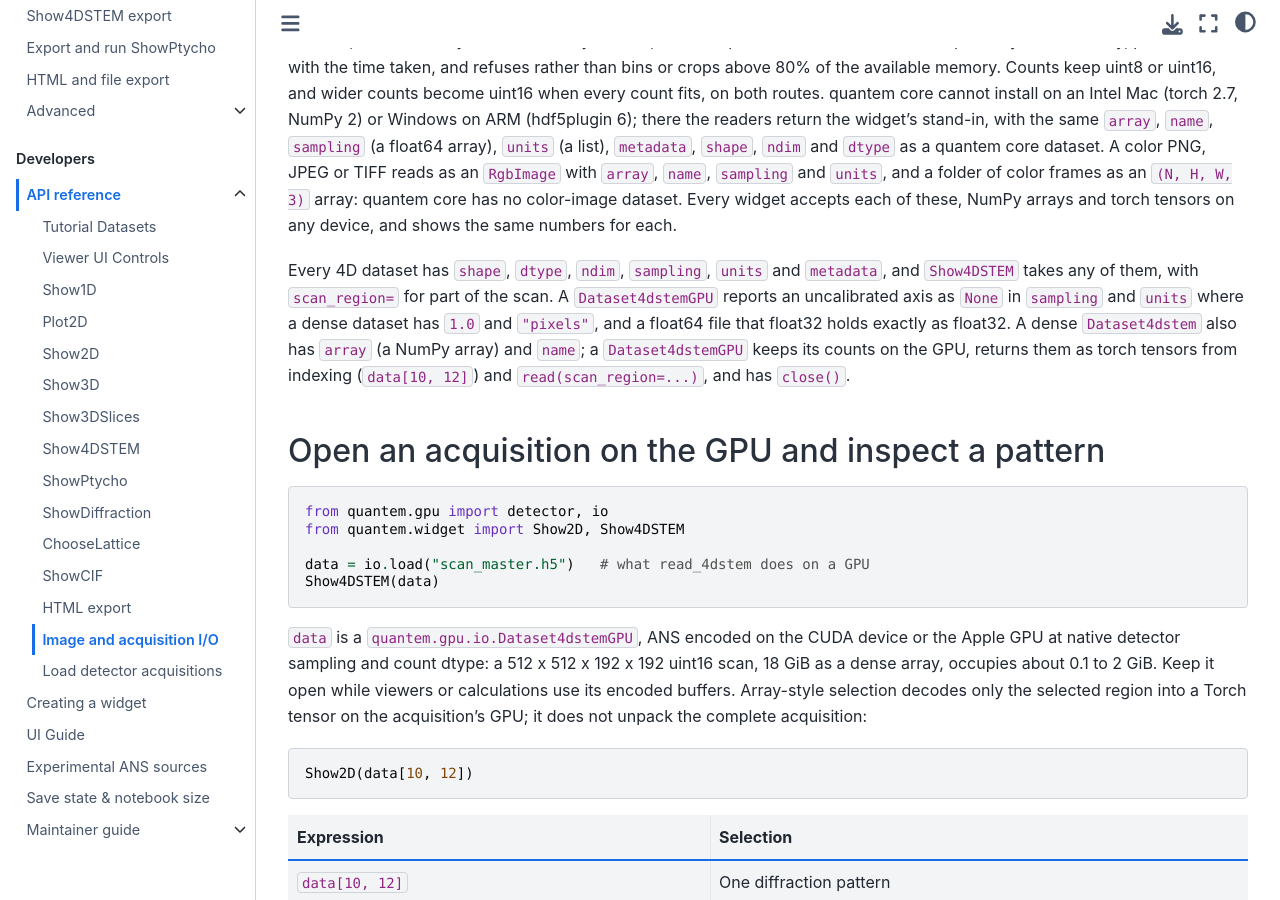
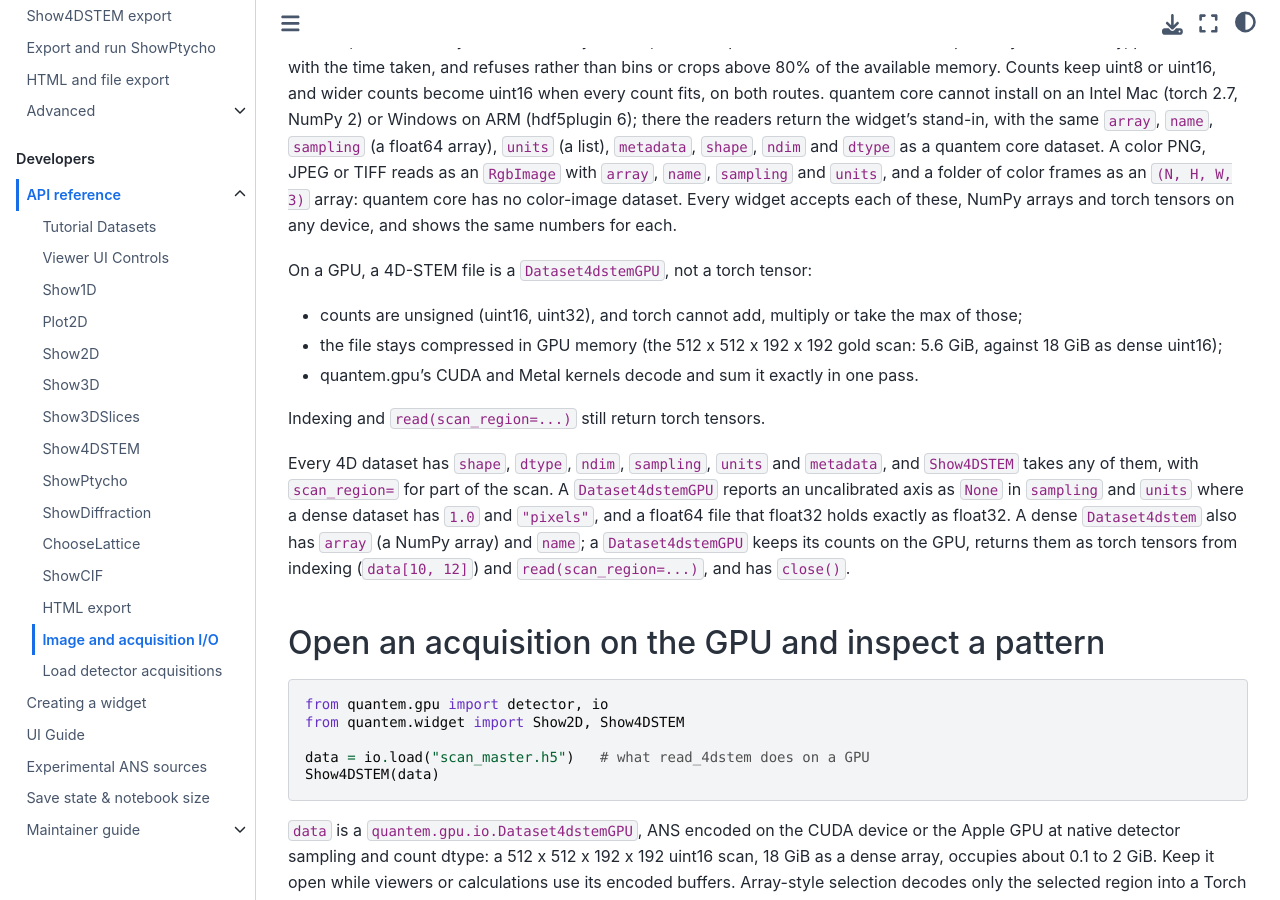
Before and after one commit to bobleesj/quantem.widget, a Jupyter Book: the page built from docs/api/io.md, in a window 1280 px wide and 900 px high, scrolled down 877 px. Built offline with Jupyter Book 1.0.4 settings and Sphinx 7.4.7 and the Sphinx Book theme 1.1.4, drawn with Linux system fonts in a browser that asks for light colours.

Commit message:
docs: why a 4D-STEM file on a GPU is a Dataset4dstemGPU, not a torch tensor

```diff
--- a/docs/api/io.md
+++ b/docs/api/io.md
@@ -43,6 +43,16 @@ dataset. A color PNG, JPEG or TIFF reads as an `RgbImage` with `array`,
 `(N, H, W, 3)` array: quantem core has no color-image dataset. Every widget
 accepts each of these, NumPy arrays and torch tensors on any device, and shows
 the same numbers for each.
+
+On a GPU, a 4D-STEM file is a `Dataset4dstemGPU`, not a torch tensor:
+
+- counts are unsigned (uint16, uint32), and torch cannot add, multiply or
+  take the max of those;
+- the file stays compressed in GPU memory (the 512 x 512 x 192 x 192 gold
+  scan: 5.6 GiB, against 18 GiB as dense uint16);
+- quantem.gpu's CUDA and Metal kernels decode and sum it exactly in one pass.
+
+Indexing and `read(scan_region=...)` still return torch tensors.
 
 Every 4D dataset has `shape`, `dtype`, `ndim`, `sampling`, `units` and
 `metadata`, and `Show4DSTEM` takes any of them, with `scan_region=` for part of
```
Also changed, not shown: README.md (+10 -0 lines).
